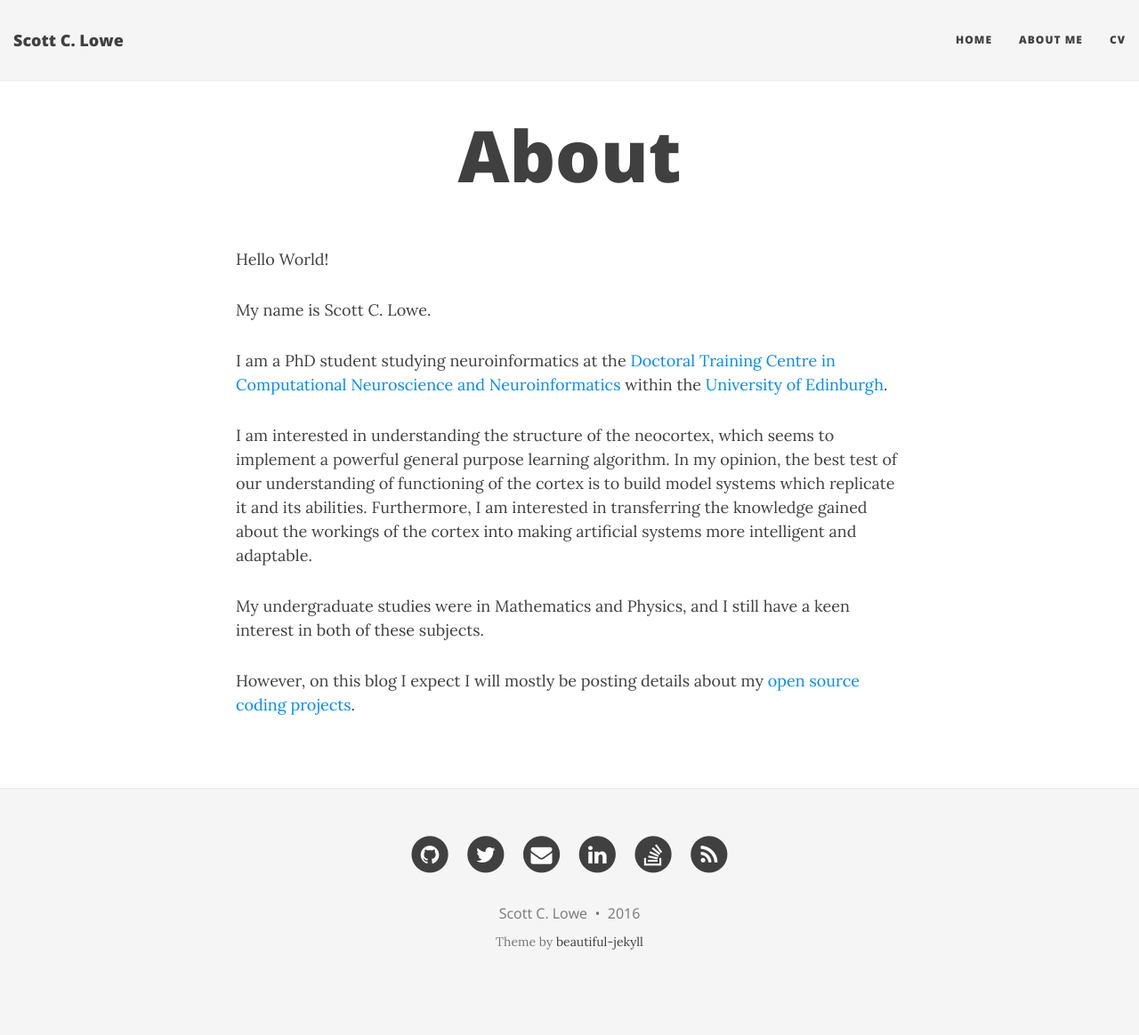
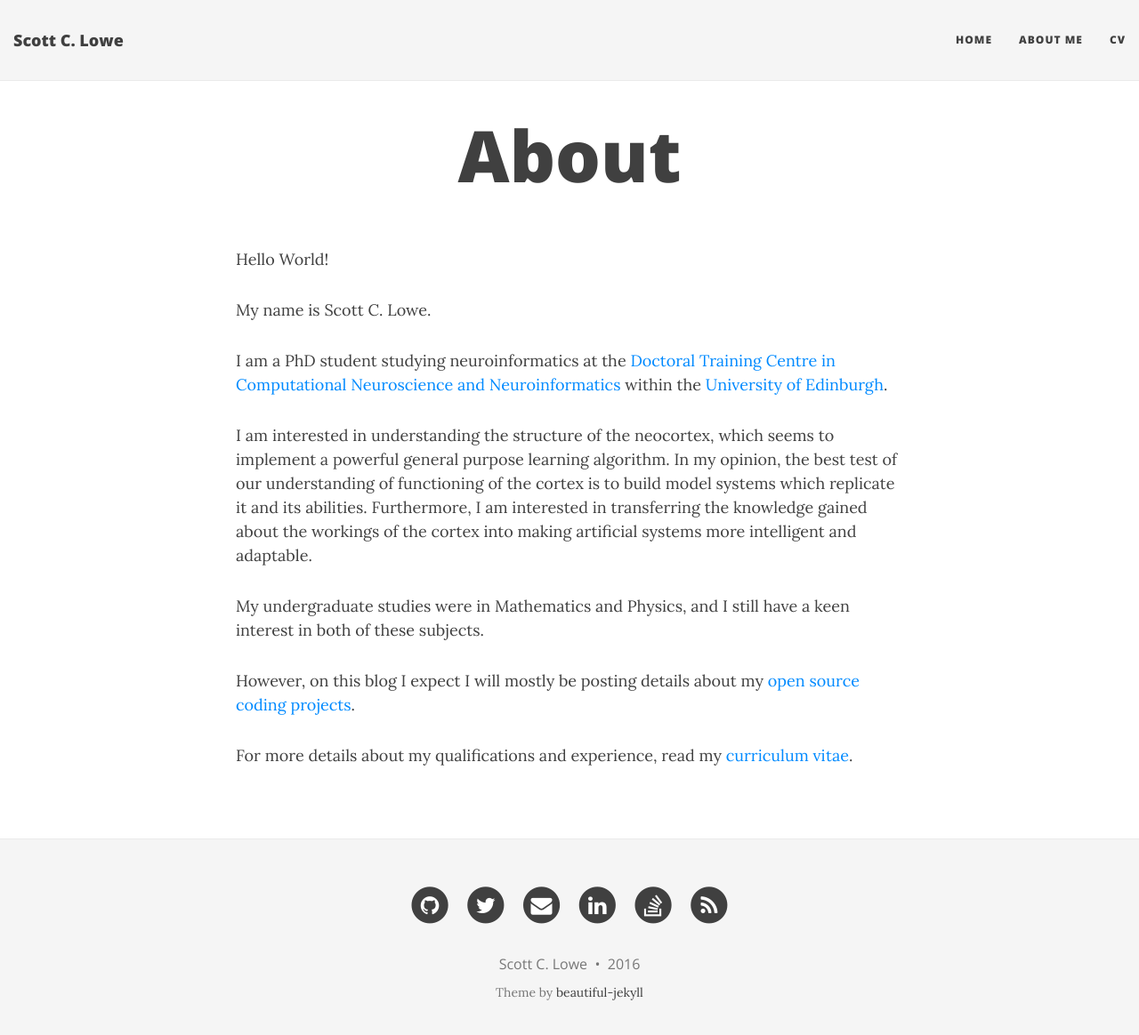
Before and after one commit to scottclowe/scottclowe.github.io, a Jekyll site: the page built from about.md, in a window 1280 px wide and 1177 px high. Shown: the top 1164 px of the window at 89% size. Built offline with Jekyll 4.4.1, drawn with Linux system fonts in a browser that asks for light colours; nearby versions of some CDN libraries.

Commit message:
Link to cv.pdf on About page

```diff
--- a/about.md
+++ b/about.md
@@ -15,3 +15,5 @@ I am interested in understanding the structure of the neocortex, which seems to
 My undergraduate studies were in Mathematics and Physics, and I still have a keen interest in both of these subjects.
 
 However, on this blog I expect I will mostly be posting details about my [open source coding projects](https://github.com/scottclowe).
+
+For more details about my qualifications and experience, read my [curriculum vitae](cv.pdf).
```
